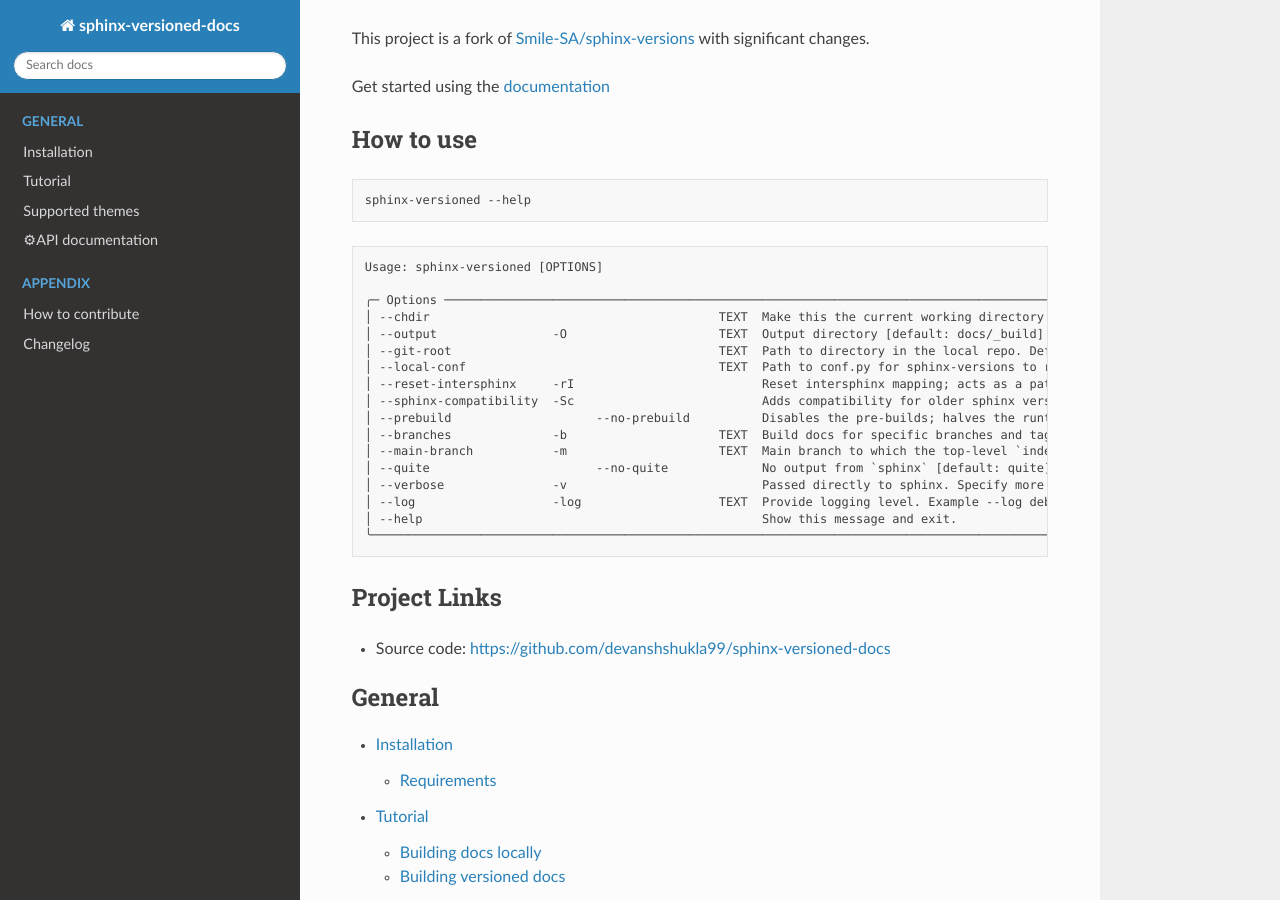
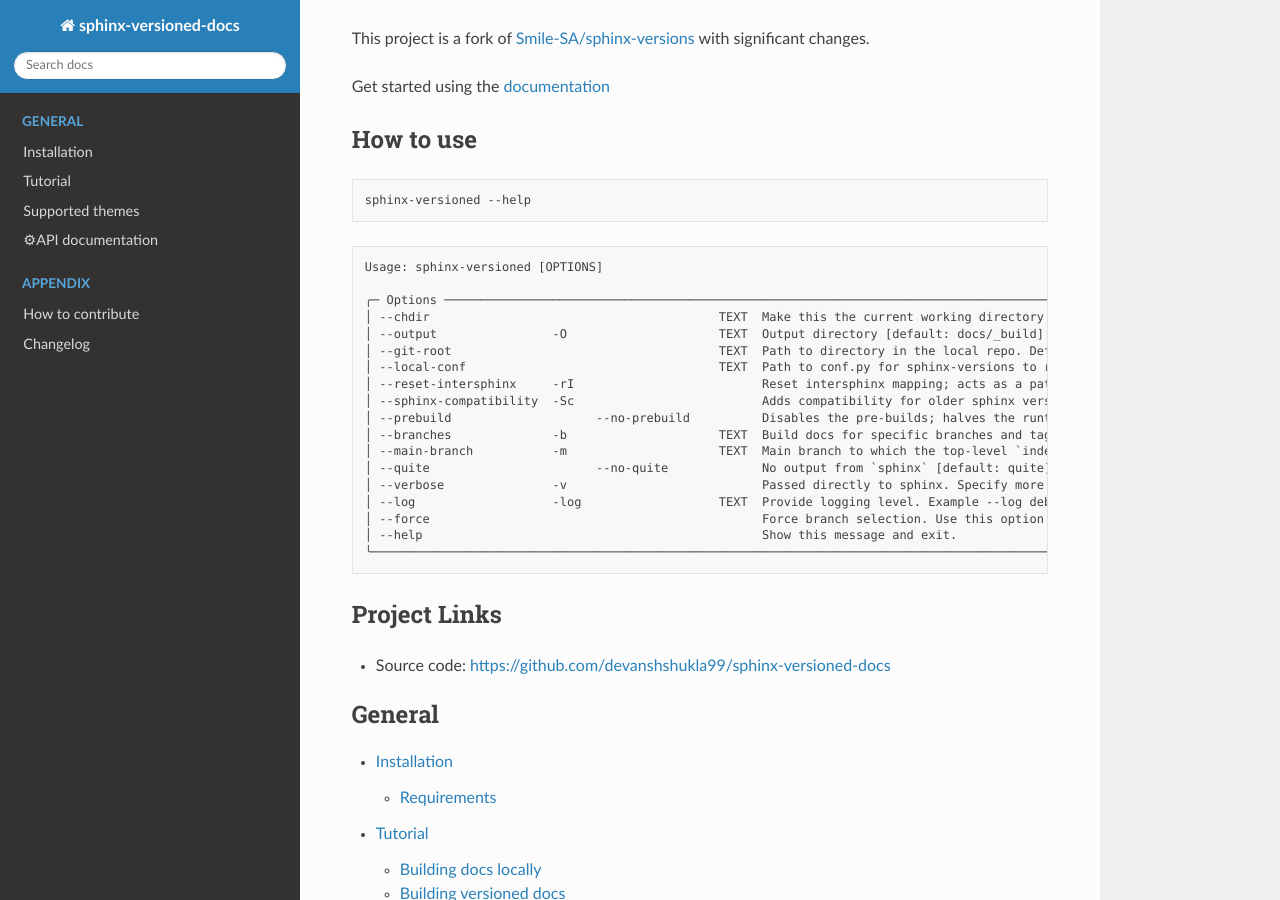
Before and after one commit to devanshshukla99/sphinx-versioned-docs, a Sphinx documentation site: the page built from docs/index.rst, in a window 1280 px wide and 900 px high, scrolled down 506 px. Built offline with Sphinx 7.4.7 and the Read the Docs theme 2.0.0, drawn with Linux system fonts in a browser that asks for light colours.

Commit message:
updated changelog and readme

```diff
--- a/README.rst
+++ b/README.rst
@@ -35,10 +35,11 @@
     │ --sphinx-compatibility  -Sc                          Adds compatibility for older sphinx versions by monkey patching certain functions.                   │
     │ --prebuild                    --no-prebuild          Disables the pre-builds; halves the runtime [default: prebuild]                                      │
     │ --branches              -b                     TEXT  Build docs for specific branches and tags [default: None]                                            │
-    │ --main-branch           -m                     TEXT  Main branch to which the top-level `index.html` redirects to. [default: main]                        │
+    │ --main-branch           -m                     TEXT  Main branch to which the top-level `index.html` redirects to. Defaults to `main`. [default: None]    │
     │ --quite                       --no-quite             No output from `sphinx` [default: quite]                                                             │
     │ --verbose               -v                           Passed directly to sphinx. Specify more than once for more logging in sphinx.                        │
     │ --log                   -log                   TEXT  Provide logging level. Example --log debug, default=info [default: info]                             │
+    │ --force                                              Force branch selection. Use this option to build detached head/commits. [Default: False]             │
     │ --help                                               Show this message and exit.                                                                          │
     ╰───────────────────────────────────────────────────────────────────────────────────────────────────────────────────────────────────────────────────────────╯
 
--- a/docs/changes/45.feature.rst
+++ b/docs/changes/45.feature.rst
@@ -1,2 +1,4 @@
 Adds the capability to build detached heads if either the head is already detached or that particular commit is
-specified via `--branches` arg, both of these will work if and only if `--force` is supplied too.
+specified via `--branches` arg, provided that `--force` is supplied. Additionally, if the main-branch is not
+specified via `--main-branch` then the currently checkout out branch/tag will be considered as the main branch
+for generating the top-level `index.html`.
```
